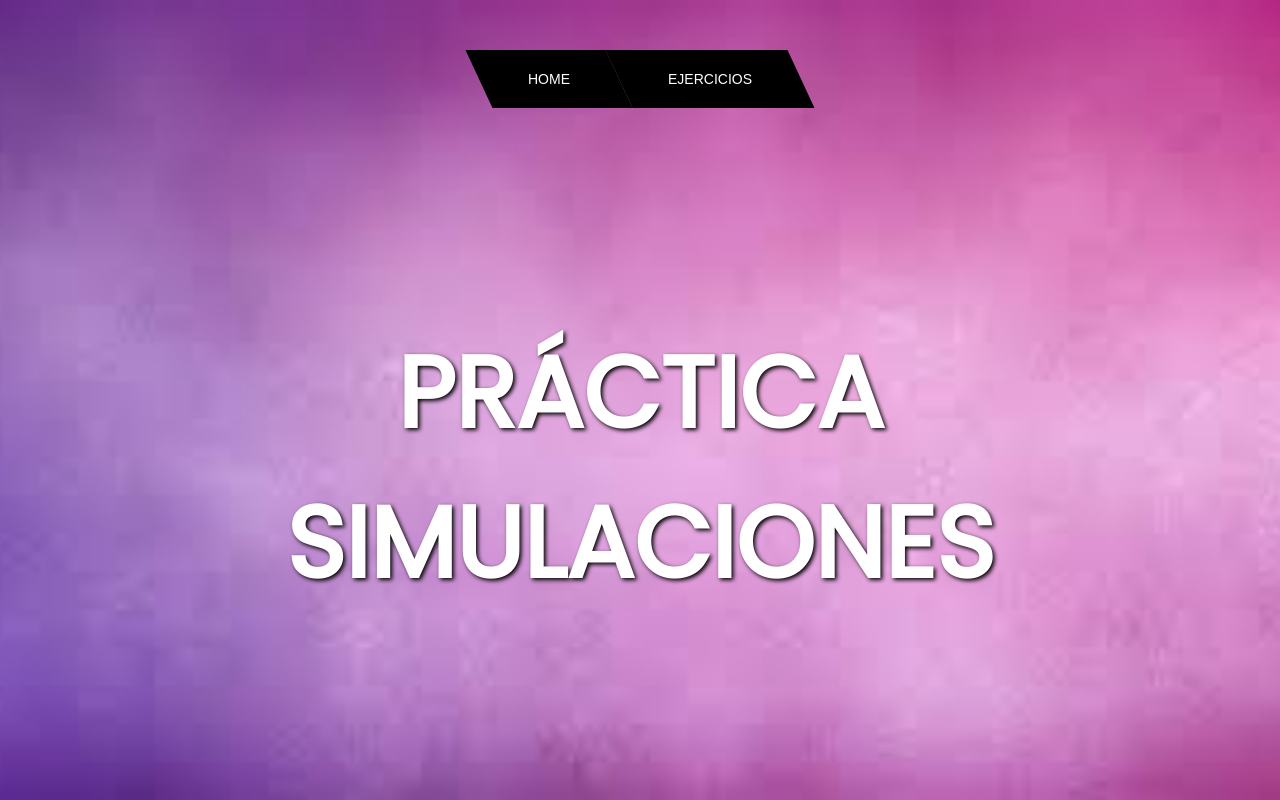
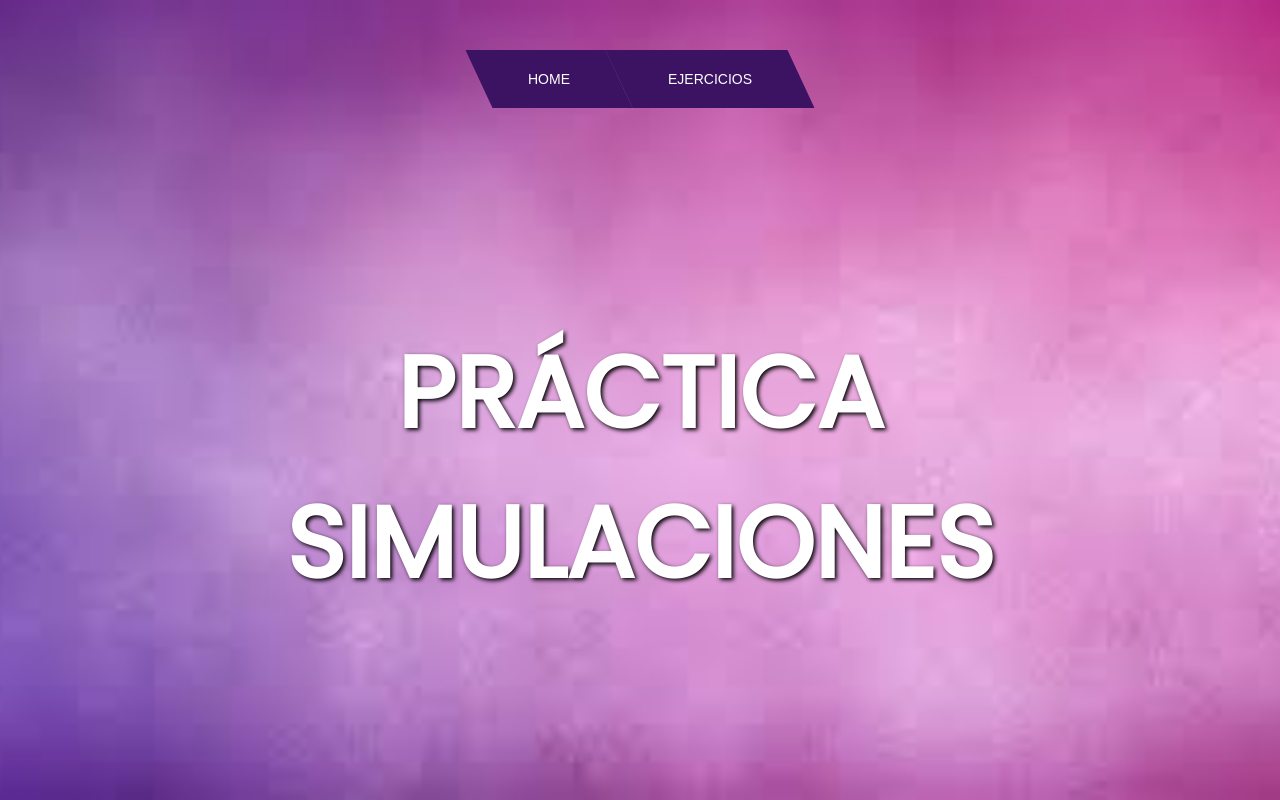
Before and after one commit to EdelyTito/simulacion, a Vue app: page / in a window 1280 px wide. Built offline with nearby package versions, Linux system fonts and the light colour scheme.

Commit message:
colorsitos

```diff
--- a/src/components/NavHeader.vue
+++ b/src/components/NavHeader.vue
@@ -50,7 +50,7 @@
   }
 
   .menu > li {
-   background: #000;
+   background: #3c1263;
    float: left;
    position: relative;
    transform: skewX(25deg);
@@ -66,7 +66,7 @@
   }
 
   .menu li:hover {
-   background: #3c1263;
+   background: #8328d4;
   }
 
   .menu > li > a {
@@ -84,7 +84,7 @@
   }
 
   .submenu li {
-   background-color: #34495e;
+   background-color: #8328d4;
    position: relative;
    overflow: hidden;
   }
```
